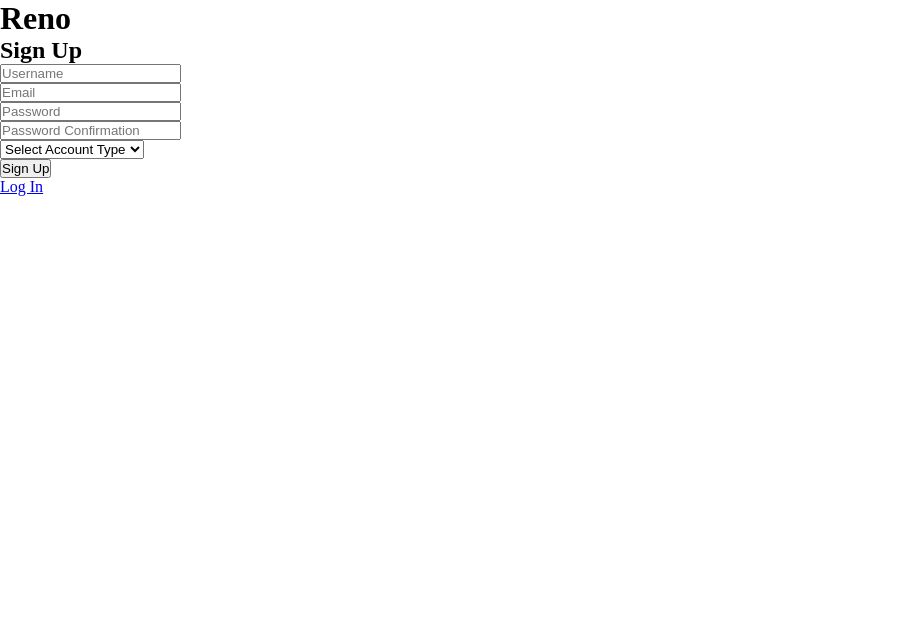
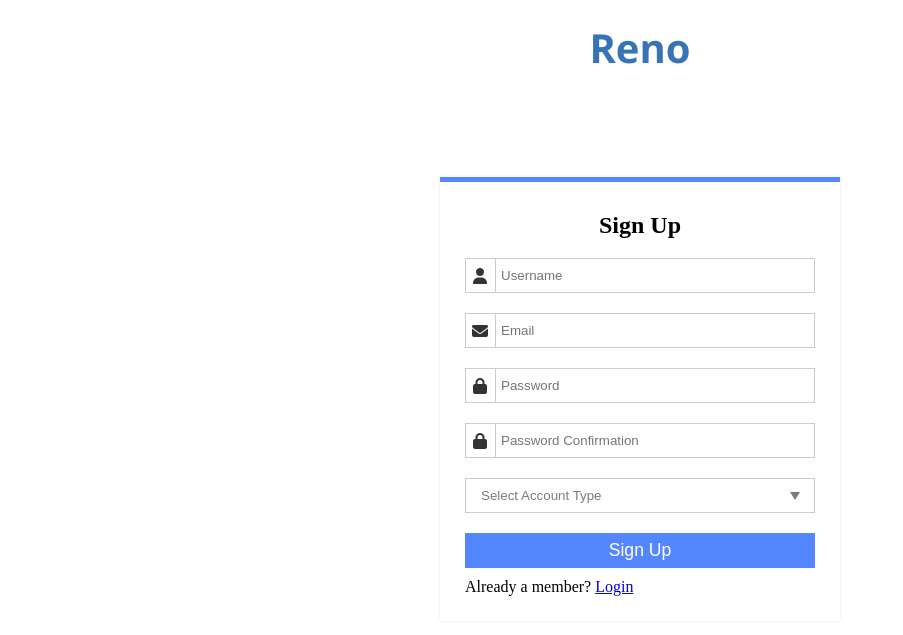
Before and after one commit to bhavyap1010/reno, a Django app: page /register/ in a window 1280 px wide. Shown: the top 635 px of the page, without its empty margins (0-903 px from the left). Run offline with Django 5.2, Linux system fonts and the light colour scheme.

Commit message:
Styled version for authentication form

```diff
--- /dev/null
+++ b/client/static/client/auth.css
@@ -0,0 +1,460 @@
+* {
+    margin: 0;
+    padding: 0;
+}
+
+#auth_title {
+    font-size: 2.5em;
+    font-weight: heavy;
+    color: var(--darkBlue);
+    text-align: center;
+    margin-top: 20px;
+    font-family: 'Segoe UI', Tahoma, Geneva, Verdana, sans-serif;
+}
+
+.clearfix:after {
+    content: "";
+    display: block;
+    clear: both;
+    visibility: hidden;
+    height: 0;
+}
+
+.form_wrapper {
+    background: #fff;
+    width: 400px;
+    max-width: 100%;
+    box-sizing: border-box;
+    padding: 25px;
+    margin: 8% auto 0;
+    position: relative;
+    z-index: 1;
+    border-top: 5px solid var(--blue);
+    -webkit-box-shadow: 0 0 3px rgba(0, 0, 0, 0.1);
+    -moz-box-shadow: 0 0 3px rgba(0, 0, 0, 0.1);
+    box-shadow: 0 0 3px rgba(0, 0, 0, 0.1);
+    -webkit-transform-origin: 50% 0%;
+    transform-origin: 50% 0%;
+    -webkit-transform: scale3d(1, 1, 1);
+    transform: scale3d(1, 1, 1);
+    -webkit-transition: none;
+    transition: none;
+    -webkit-animation: expand 0.8s ease-out forwards;
+    animation: expand 0.8s ease-out forwards;
+    opacity: 0;
+}
+
+.form_wrapper h2 {
+    font-size: 1.5em;
+    line-height: 1.5em;
+    margin: 0;
+}
+
+.form_wrapper .title_container {
+    text-align: center;
+    padding-bottom: 15px;
+}
+
+.form_wrapper h3 {
+    font-size: 1.1em;
+    font-weight: normal;
+    line-height: 1.5em;
+    margin: 0;
+}
+
+.form_wrapper label {
+    font-size: 12px;
+}
+
+.form_wrapper .row {
+    margin: 10px -15px;
+}
+
+.form_wrapper .row>div {
+    padding: 0 15px;
+    box-sizing: border-box;
+}
+
+.form_wrapper .col_half {
+    width: 50%;
+    float: left;
+}
+
+.form_wrapper .input_field {
+    position: relative;
+    margin-bottom: 20px;
+    -webkit-animation: bounce 0.6s ease-out;
+    animation: bounce 0.6s ease-out;
+}
+
+.form_wrapper .input_field>span {
+    position: absolute;
+    left: 0;
+    top: 0;
+    color: #333;
+    height: 100%;
+    border-right: 1px solid #cccccc;
+    text-align: center;
+    width: 30px;
+}
+
+.form_wrapper .input_field>span>i {
+    padding-top: 10px;
+}
+
+.form_wrapper .textarea_field>span>i {
+    padding-top: 10px;
+}
+
+.form_wrapper input[type=text],
+.form_wrapper input[type=email],
+.form_wrapper input[type=password] {
+    width: 100%;
+    padding: 8px 10px 9px 35px;
+    height: 35px;
+    border: 1px solid #cccccc;
+    box-sizing: border-box;
+    outline: none;
+    -webkit-transition: all 0.3s ease-in-out;
+    -moz-transition: all 0.3s ease-in-out;
+    -ms-transition: all 0.3s ease-in-out;
+    transition: all 0.3s ease-in-out;
+}
+
+.form_wrapper input[type=text]:hover,
+.form_wrapper input[type=email]:hover,
+.form_wrapper input[type=password]:hover {
+    background: #fafafa;
+}
+
+.form_wrapper input[type=text]:focus,
+.form_wrapper input[type=email]:focus,
+.form_wrapper input[type=password]:focus {
+    -webkit-box-shadow: 0 0 2px 1px rgba(255, 169, 0, 0.5);
+    -moz-box-shadow: 0 0 2px 1px rgba(255, 169, 0, 0.5);
+    box-shadow: 0 0 2px 1px rgba(255, 169, 0, 0.5);
+    border: 1px solid var(--blue);
+    background: #fafafa;
+}
+
+.form_wrapper input[type=submit] {
+    background: var(--blue);
+    height: 35px;
+    line-height: 35px;
+    width: 100%;
+    border: none;
+    outline: none;
+    cursor: pointer;
+    color: #fff;
+    font-size: 1.1em;
+    margin-bottom: 10px;
+    -webkit-transition: all 0.3s ease-in-out;
+    -moz-transition: all 0.3s ease-in-out;
+    -ms-transition: all 0.3s ease-in-out;
+    transition: all 0.3s ease-in-out;
+}
+
+.form_wrapper input[type=submit]:hover {
+    background: var(--darkBlue);
+}
+
+.form_wrapper input[type=submit]:focus {
+    background: var(--darkBlue);
+}
+
+.form_wrapper input[type=checkbox],
+.form_wrapper input[type=radio] {
+    border: 0;
+    clip: rect(0 0 0 0);
+    height: 1px;
+    margin: -1px;
+    overflow: hidden;
+    padding: 0;
+    position: absolute;
+    width: 1px;
+}
+
+.form_container .row .col_half.last {
+    border-left: 1px solid #cccccc;
+}
+
+.checkbox_option label {
+    margin-right: 1em;
+    position: relative;
+}
+
+.checkbox_option label:before {
+    content: "";
+    display: inline-block;
+    width: 0.5em;
+    height: 0.5em;
+    margin-right: 0.5em;
+    vertical-align: -2px;
+    border: 2px solid #cccccc;
+    padding: 0.12em;
+    background-color: transparent;
+    background-clip: content-box;
+    transition: all 0.2s ease;
+}
+
+.checkbox_option label:after {
+    border-right: 2px solid #000000;
+    border-top: 2px solid #000000;
+    content: "";
+    height: 20px;
+    left: 2px;
+    position: absolute;
+    top: 7px;
+    transform: scaleX(-1) rotate(135deg);
+    transform-origin: left top;
+    width: 7px;
+    display: none;
+}
+
+.checkbox_option input:hover+label:before {
+    border-color: #000000;
+}
+
+.checkbox_option input:checked+label:before {
+    border-color: #000000;
+}
+
+.checkbox_option input:checked+label:after {
+    -moz-animation: check 0.8s ease 0s running;
+    -webkit-animation: check 0.8s ease 0s running;
+    animation: check 0.8s ease 0s running;
+    display: block;
+    width: 7px;
+    height: 20px;
+    border-color: #000000;
+}
+
+.radio_option label {
+    margin-right: 1em;
+}
+
+.radio_option label:before {
+    content: "";
+    display: inline-block;
+    width: 0.5em;
+    height: 0.5em;
+    margin-right: 0.5em;
+    border-radius: 100%;
+    vertical-align: -3px;
+    border: 2px solid #cccccc;
+    padding: 0.15em;
+    background-color: transparent;
+    background-clip: content-box;
+    transition: all 0.2s ease;
+}
+
+.radio_option input:hover+label:before {
+    border-color: #000000;
+}
+
+.radio_option input:checked+label:before {
+    background-color: #000000;
+    border-color: #000000;
+}
+
+.select_option {
+    position: relative;
+    width: 100%;
+}
+
+.select_option select {
+    display: inline-block;
+    width: 100%;
+    height: 35px;
+    padding: 0px 15px;
+    cursor: pointer;
+    color: #7b7b7b;
+    border: 1px solid #cccccc;
+    border-radius: 0;
+    background: #fff;
+    appearance: none;
+    -webkit-appearance: none;
+    -moz-appearance: none;
+    transition: all 0.2s ease;
+}
+
+.select_option select::-ms-expand {
+    display: none;
+}
+
+.select_option select:hover,
+.select_option select:focus {
+    color: #000000;
+    background: #fafafa;
+    border-color: #000000;
+    outline: none;
+}
+
+.select_arrow {
+    position: absolute;
+    top: calc(50% - 4px);
+    right: 15px;
+    width: 0;
+    height: 0;
+    pointer-events: none;
+    border-width: 8px 5px 0 5px;
+    border-style: solid;
+    border-color: #7b7b7b transparent transparent transparent;
+}
+
+.select_option select:hover+.select_arrow,
+.select_option select:focus+.select_arrow {
+    border-top-color: #000000;
+}
+
+.credit {
+    position: relative;
+    z-index: 1;
+    text-align: center;
+    padding: 15px;
+    color: var(--darkBlue);
+}
+
+.credit a {
+    color: var(--darkBlue);
+}
+
+@-webkit-keyframes check {
+    0% {
+        height: 0;
+        width: 0;
+    }
+
+    25% {
+        height: 0;
+        width: 7px;
+    }
+
+    50% {
+        height: 20px;
+        width: 7px;
+    }
+}
+
+@keyframes check {
+    0% {
+        height: 0;
+        width: 0;
+    }
+
+    25% {
+        height: 0;
+        width: 7px;
+    }
+
+    50% {
+        height: 20px;
+        width: 7px;
+    }
+}
+
+@-webkit-keyframes expand {
+    0% {
+        -webkit-transform: scale3d(1, 0, 1);
+        opacity: 0;
+    }
+
+    25% {
+        -webkit-transform: scale3d(1, 1.2, 1);
+    }
+
+    50% {
+        -webkit-transform: scale3d(1, 0.85, 1);
+    }
+
+    75% {
+        -webkit-transform: scale3d(1, 1.05, 1);
+    }
+
+    100% {
+        -webkit-transform: scale3d(1, 1, 1);
+        opacity: 1;
+    }
+}
+
+@keyframes expand {
+    0% {
+        -webkit-transform: scale3d(1, 0, 1);
+        transform: scale3d(1, 0, 1);
+        opacity: 0;
+    }
+
+    25% {
+        -webkit-transform: scale3d(1, 1.2, 1);
+        transform: scale3d(1, 1.2, 1);
+    }
+
+    50% {
+        -webkit-transform: scale3d(1, 0.85, 1);
+        transform: scale3d(1, 0.85, 1);
+    }
+
+    75% {
+        -webkit-transform: scale3d(1, 1.05, 1);
+        transform: scale3d(1, 1.05, 1);
+    }
+
+    100% {
+        -webkit-transform: scale3d(1, 1, 1);
+        transform: scale3d(1, 1, 1);
+        opacity: 1;
+    }
+}
+
+@-webkit-keyframes bounce {
+    0% {
+        -webkit-transform: translate3d(0, -25px, 0);
+        opacity: 0;
+    }
+
+    25% {
+        -webkit-transform: translate3d(0, 10px, 0);
+    }
+
+    50% {
+        -webkit-transform: translate3d(0, -6px, 0);
+    }
+
+    75% {
+        -webkit-transform: translate3d(0, 2px, 0);
+    }
+
+    100% {
+        -webkit-transform: translate3d(0, 0, 0);
+        opacity: 1;
+    }
+}
+
+@keyframes bounce {
+    0% {
+        -webkit-transform: translate3d(0, -25px, 0);
+        transform: translate3d(0, -25px, 0);
+        opacity: 0;
+    }
+
+    25% {
+        -webkit-transform: translate3d(0, 10px, 0);
+        transform: translate3d(0, 10px, 0);
+    }
+
+    50% {
+        -webkit-transform: translate3d(0, -6px, 0);
+        transform: translate3d(0, -6px, 0);
+    }
+
+    75% {
+        -webkit-transform: translate3d(0, 2px, 0);
+        transform: translate3d(0, 2px, 0);
+    }
+
+    100% {
+        -webkit-transform: translate3d(0, 0, 0);
+        transform: translate3d(0, 0, 0);
+        opacity: 1;
+    }
+}
--- a/client/static/client/base.css
+++ /dev/null
@@ -1,4 +0,0 @@
-*{
-    padding: 0;
-    margin: 0;
-}
--- /dev/null
+++ b/client/static/client/root.css
@@ -0,0 +1,6 @@
+:root{
+    --darkBlue: #3674B5;
+    --blue: #5487ff;
+    --lightBlue: #A1E3F9;
+    --green: #D1F8EF;
+}
--- a/client/templates/client/base.html
+++ b/client/templates/client/base.html
@@ -5,11 +5,10 @@
 <head>
     <meta charset="UTF-8">
     <title>Reno</title>
-    <link rel="stylesheet" href="{% static 'client/base.css' %}">
+    <link rel="stylesheet" href="{% static 'client/root.css' %}">
 </head>
 <body>
 
-    <h1>Reno</h1>
     {% block content %}
     {% endblock %}
 
--- a/client/templates/client/signUp.html
+++ b/client/templates/client/signUp.html
@@ -1,6 +1,22 @@
-{% extends 'client/base.html' %}
+{% load static %}
 
-{% block content %}
+<!DOCTYPE html>
+<html lang="en">
+
+<head>
+    <meta charset="UTF-8">
+    <meta name="viewport" content="width=device-width, initial-scale=1.0">
+    <title>Document</title>
+    <link rel="stylesheet" href="{% static 'client/root.css' %}">
+    <link rel="stylesheet" href="{% static 'client/auth.css' %}">
+    <link rel="stylesheet" href="https://cdnjs.cloudflare.com/ajax/libs/font-awesome/6.5.0/css/all.min.css">
+
+</head>
+
+<body>
+    <h1 id="auth_title">Reno</h1>
+
+    {% block content %}
     <div class="form_wrapper">
         <div class="title_container">
             <h2>Sign Up</h2>
@@ -8,28 +24,20 @@
         <form method="post">
             {% csrf_token %}
             <div class="input_field">
+                <span><i class="fas fa-user"></i></span>
                 {{ form.username }}
-                {% if form.username.errors %}
-                    <div class="error">{{ form.username.errors }}</div>
-                {% endif %}
             </div>
             <div class="input_field">
+                <span><i class="fas fa-envelope"></i></span>
                 {{ form.email }}
-                {% if form.email.errors %}
-                    <div class="error">{{ form.email.errors }}</div>
-                {% endif %}
             </div>
             <div class="input_field">
+                <span><i class="fas fa-lock"></i></span>
                 {{ form.password1 }}
-                {% if form.password1.errors %}
-                    <div class="error">{{ form.password1.errors }}</div>
-                {% endif %}
             </div>
             <div class="input_field">
+                <span><i class="fas fa-lock"></i></span>
                 {{ form.password2 }}
-                {% if form.password2.errors %}
-                    <div class="error">{{ form.password2.errors }}</div>
-                {% endif %}
             </div>
             <div class="input_field select_option">
                 {{ form.account_type }}
@@ -37,6 +45,14 @@
             </div>
             <input type="submit" value="Sign Up">
         </form>
-        <a href="{% url 'login' %}" class="register-button">Log In</a>
+        <div class="signup_link">
+            Already a member? <a href="{% url 'login' %}">Login</a>
+        </div>
     </div>
-{% endblock %}
+
+
+    {% endblock %}
+
+</body>
+
+</html>
--- a/client/views.py
+++ b/client/views.py
@@ -55,6 +55,7 @@ def register(request):
 
     return render(request, 'client/signUp.html', {'form': form})
 
+#@login_required
 def verify(request):
 
     verification_code = request.session.get('verification_code')
```
Also changed, not shown: client/templates/client/login.html (+32 -13 lines), client/templates/client/verify.html (+33 -5 lines).
